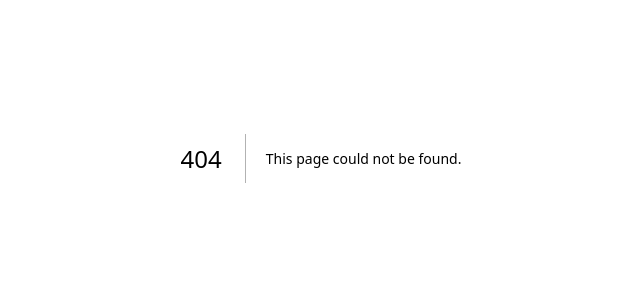
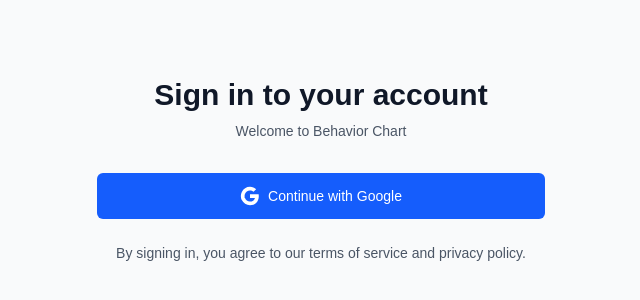
Before and after one commit to AmritSahai/BehaviorChart, a Next.js app: page /login in a window 1280 px wide. Before the commit this address had no page. Shown: the part 242-542 px from the top of the page, without its empty margins (319-959 px from the left). Built offline with nearby package versions, Linux system fonts and the light colour scheme; no server answers.

Commit message:
FEAT: supabase auth

```diff
--- /dev/null
+++ b/src/app/login/page.tsx
@@ -0,0 +1,88 @@
+'use client'
+
+import { supabase } from '@/lib/supabase'
+import { useState } from 'react'
+
+export default function LoginPage() {
+  const [loading, setLoading] = useState(false)
+  const [error, setError] = useState<string | null>(null)
+
+  async function signInWithGoogle() {
+    try {
+      setLoading(true)
+      setError(null)
+
+      const { data, error } = await supabase.auth.signInWithOAuth({
+        provider: 'google',
+      })
+
+      if (error) {
+        setError(error.message)
+      } else {
+        console.log('OAuth data:', data)
+      }
+    } catch (err) {
+      setError('An unexpected error occurred')
+      console.error('Sign in error:', err)
+    } finally {
+      setLoading(false)
+    }
+  }
+
+  return (
+    <div className="min-h-screen flex items-center justify-center bg-gray-50 py-12 px-4 sm:px-6 lg:px-8">
+      <div className="max-w-md w-full space-y-8">
+        <div>
+          <h2 className="mt-6 text-center text-3xl font-extrabold text-gray-900">
+            Sign in to your account
+          </h2>
+          <p className="mt-2 text-center text-sm text-gray-600">
+            Welcome to Behavior Chart
+          </p>
+        </div>
+
+        <div className="mt-8 space-y-6">
+          {error && (
+            <div className="bg-red-50 border border-red-200 text-red-600 px-4 py-3 rounded-md">
+              {error}
+            </div>
+          )}
+
+          <div>
+            <button
+              onClick={signInWithGoogle}
+              disabled={loading}
+              className="group relative w-full flex justify-center py-3 px-4 border border-transparent text-sm font-medium rounded-md text-white bg-blue-600 hover:bg-blue-700 focus:outline-none focus:ring-2 focus:ring-offset-2 focus:ring-blue-500 disabled:opacity-50 disabled:cursor-not-allowed"
+            >
+              {loading ? (
+                <div className="flex items-center">
+                  <svg className="animate-spin -ml-1 mr-3 h-5 w-5 text-white" xmlns="http://www.w3.org/2000/svg" fill="none" viewBox="0 0 24 24">
+                    <circle className="opacity-25" cx="12" cy="12" r="10" stroke="currentColor" strokeWidth="4"></circle>
+                    <path className="opacity-75" fill="currentColor" d="M4 12a8 8 0 018-8V0C5.373 0 0 5.373 0 12h4zm2 5.291A7.962 7.962 0 014 12H0c0 3.042 1.135 5.824 3 7.938l3-2.647z"></path>
+                  </svg>
+                  Signing in...
+                </div>
+              ) : (
+                <div className="flex items-center">
+                  <svg className="w-5 h-5 mr-2" viewBox="0 0 24 24">
+                    <path fill="currentColor" d="M22.56 12.25c0-.78-.07-1.53-.2-2.25H12v4.26h5.92c-.26 1.37-1.04 2.53-2.21 3.31v2.77h3.57c2.08-1.92 3.28-4.74 3.28-8.09z"/>
+                    <path fill="currentColor" d="M12 23c2.97 0 5.46-.98 7.28-2.66l-3.57-2.77c-.98.66-2.23 1.06-3.71 1.06-2.86 0-5.29-1.93-6.16-4.53H2.18v2.84C3.99 20.53 7.7 23 12 23z"/>
+                    <path fill="currentColor" d="M5.84 14.09c-.22-.66-.35-1.36-.35-2.09s.13-1.43.35-2.09V7.07H2.18C1.43 8.55 1 10.22 1 12s.43 3.45 1.18 4.93l2.85-2.84.81-.62z"/>
+                    <path fill="currentColor" d="M12 5.38c1.62 0 3.06.56 4.21 1.64l3.15-3.15C17.45 2.09 14.97 1 12 1 7.7 1 3.99 3.47 2.18 7.07l3.66 2.84c.87-2.6 3.3-4.53 6.16-4.53z"/>
+                  </svg>
+                  Continue with Google
+                </div>
+              )}
+            </button>
+          </div>
+
+          <div className="text-center">
+            <p className="text-sm text-gray-600">
+              By signing in, you agree to our terms of service and privacy policy.
+            </p>
+          </div>
+        </div>
+      </div>
+    </div>
+  )
+}
--- a/src/app/page.tsx
+++ b/src/app/page.tsx
@@ -1,4 +1,5 @@
 import Image from "next/image";
+import Link from "next/link";
 
 export default function Home() {
   return (
@@ -14,33 +15,26 @@ export default function Home() {
         />
         <ol className="font-mono list-inside list-decimal text-sm/6 text-center sm:text-left">
           <li className="mb-2 tracking-[-.01em]">
-            Get started by editing{" "}
-            <code className="bg-black/[.05] dark:bg-white/[.06] font-mono font-semibold px-1 py-0.5 rounded">
-              src/app/page.tsx
-            </code>
-            .
+            Welcome to Behavior Chart - a simple behavior tracking application.
           </li>
           <li className="tracking-[-.01em]">
-            Save and see your changes instantly.
+            Click the button below to test Supabase authentication with Google OAuth.
           </li>
         </ol>
 
         <div className="flex gap-4 items-center flex-col sm:flex-row">
-          <a
+          <Link
             className="rounded-full border border-solid border-transparent transition-colors flex items-center justify-center bg-foreground text-background gap-2 hover:bg-[#383838] dark:hover:bg-[#ccc] font-medium text-sm sm:text-base h-10 sm:h-12 px-4 sm:px-5 sm:w-auto"
-            href="https://vercel.com/new?utm_source=create-next-app&utm_medium=appdir-template-tw&utm_campaign=create-next-app"
-            target="_blank"
-            rel="noopener noreferrer"
+            href="/login"
           >
-            <Image
-              className="dark:invert"
-              src="/vercel.svg"
-              alt="Vercel logomark"
-              width={20}
-              height={20}
-            />
-            Deploy now
-          </a>
+            <svg className="w-5 h-5" viewBox="0 0 24 24" fill="currentColor">
+              <path d="M22.56 12.25c0-.78-.07-1.53-.2-2.25H12v4.26h5.92c-.26 1.37-1.04 2.53-2.21 3.31v2.77h3.57c2.08-1.92 3.28-4.74 3.28-8.09z"/>
+              <path d="M12 23c2.97 0 5.46-.98 7.28-2.66l-3.57-2.77c-.98.66-2.23 1.06-3.71 1.06-2.86 0-5.29-1.93-6.16-4.53H2.18v2.84C3.99 20.53 7.7 23 12 23z"/>
+              <path d="M5.84 14.09c-.22-.66-.35-1.36-.35-2.09s.13-1.43.35-2.09V7.07H2.18C1.43 8.55 1 10.22 1 12s.43 3.45 1.18 4.93l2.85-2.84.81-.62z"/>
+              <path d="M12 5.38c1.62 0 3.06.56 4.21 1.64l3.15-3.15C17.45 2.09 14.97 1 12 1 7.7 1 3.99 3.47 2.18 7.07l3.66 2.84c.87-2.6 3.3-4.53 6.16-4.53z"/>
+            </svg>
+            Test Google Login
+          </Link>
           <a
             className="rounded-full border border-solid border-black/[.08] dark:border-white/[.145] transition-colors flex items-center justify-center hover:bg-[#f2f2f2] dark:hover:bg-[#1a1a1a] hover:border-transparent font-medium text-sm sm:text-base h-10 sm:h-12 px-4 sm:px-5 w-full sm:w-auto md:w-[158px]"
             href="https://nextjs.org/docs?utm_source=create-next-app&utm_medium=appdir-template-tw&utm_campaign=create-next-app"
--- /dev/null
+++ b/src/lib/supabase.ts
@@ -0,0 +1,6 @@
+import { createClient } from '@supabase/supabase-js'
+
+const supabaseUrl = process.env.NEXT_PUBLIC_SUPABASE_URL!
+const supabaseAnonKey = process.env.NEXT_PUBLIC_SUPABASE_ANON_KEY!
+
+export const supabase = createClient(supabaseUrl, supabaseAnonKey)
```
Also changed, not shown: package.json (+7 -6 lines), 1 other file (tests, documents, lock files or other folders).
